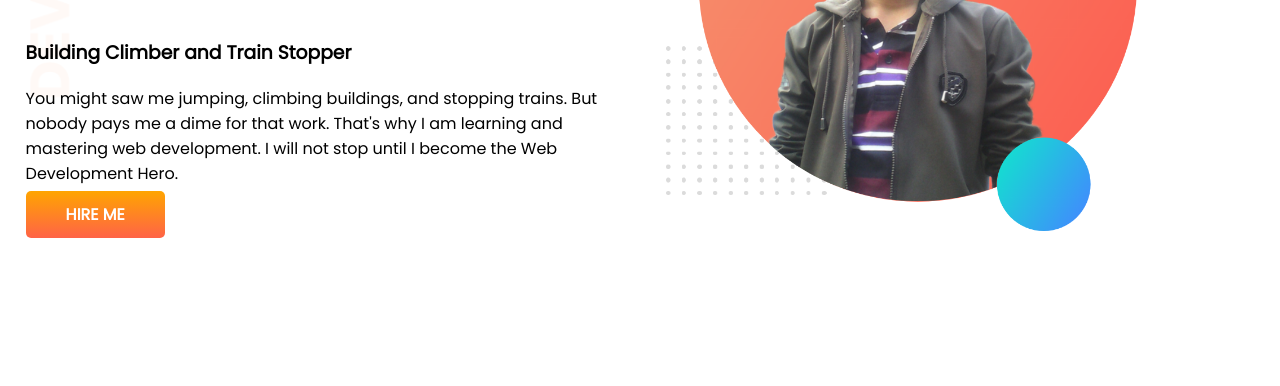
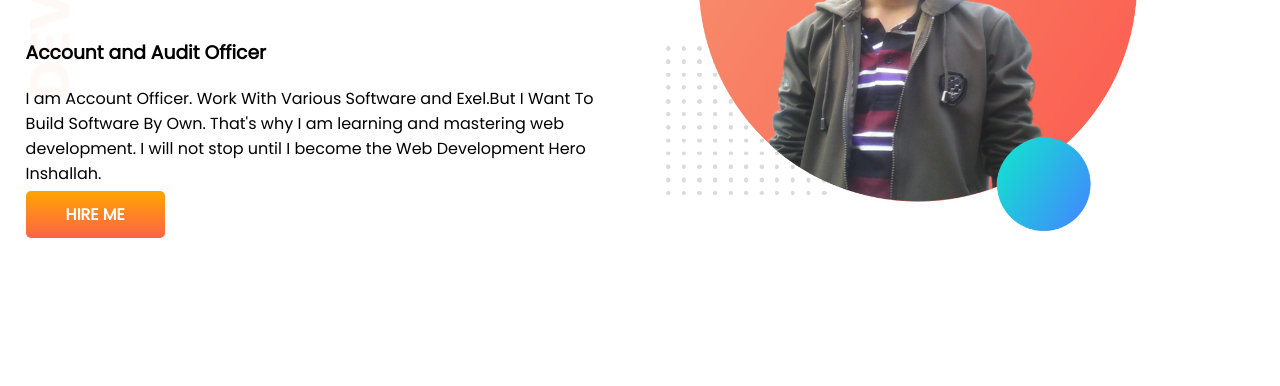
Before and after one commit to jahid4striver/developer-protfolio, a plain HTML site: page index.html in a window 1280 px wide. Shown: the part 262-648 px from the top of the page. Drawn offline with Linux system fonts and the light colour scheme.

Commit message:
Little Changes

```diff
--- a/index.html
+++ b/index.html
@@ -17,12 +17,11 @@
         <div class="half-width">
             <h1>Welcome To</h1>
             <h1><span class="orange-color">Jahid Hassan</span> World!</h1>
-            <h3>Building Climber and Train Stopper</h3>
-            <p>You might saw me jumping, climbing buildings, and stopping trains. But nobody pays me a dime for that
-                work.
+            <h3>Account and Audit Officer</h3>
+            <p>I am Account Officer. Work With Various Software and Exel.But I Want To Build Software By Own.
                 That's why I am learning and mastering web development. I will not stop until I become the Web
                 Development
-                Hero.
+                Hero Inshallah.
             </p>
             <a class="link-button" href="https://www.linkedin.com/company/programminghero/" target="_blank">HIRE ME</a>
         </div>
```
